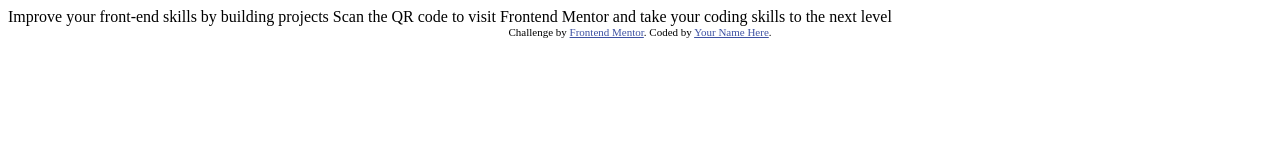
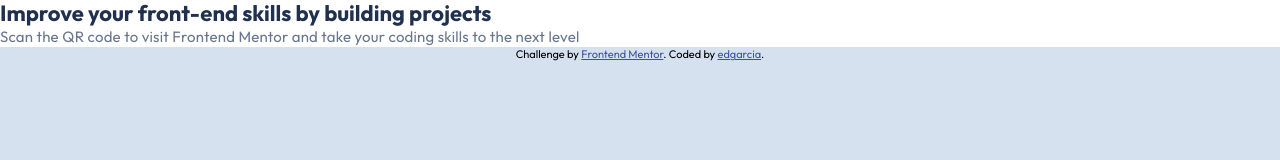
Before and after one commit to edgarciavfx/qr-code-component, a plain HTML site: page index.html in a window 1280 px wide. Drawn offline with Linux system fonts and the light colour scheme.

Commit message:
starter setup fot html/css (#1)

```diff
--- /dev/null
+++ b/css/style.css
@@ -0,0 +1,44 @@
+:root {
+  --slate-900: #1f314f;
+  --slate-500: #68778d;
+  --slate-300: #d5e1ef;
+}
+
+* {
+  margin: 0;
+  padding: 0;
+  box-sizing: border-box;
+}
+
+body {
+  background-color: var(--slate-300);
+  font-family: "Outfit", sans-serif;
+}
+
+h1 {
+  font-size: 22px;
+  line-height: 1.2;
+  letter-spacing: 0;
+  font-weight: bold;
+  color: var(--slate-900);
+}
+
+p {
+  font-size: 15px;
+  line-height: 1.4;
+  letter-spacing: 0.2px;
+  color: var(--slate-500);
+}
+
+.card {
+  background-color: white;
+}
+
+/* FEM atribution */
+.attribution {
+  font-size: 11px;
+  text-align: center;
+}
+.attribution a {
+  color: hsl(228, 45%, 44%);
+}
--- a/index.html
+++ b/index.html
@@ -1,28 +1,38 @@
 <!DOCTYPE html>
 <html lang="en">
   <head>
-  <meta charset="UTF-8">
-  <meta name="viewport" content="width=device-width, initial-scale=1.0"> <!-- displays site properly based on user's device -->
-
-  <link rel="icon" type="image/png" sizes="32x32" href="./images/favicon-32x32.png">
-
+    <meta charset="UTF-8" />
+    <meta name="viewport" content="width=device-width, initial-scale=1.0" />
+    <!-- displays site properly based on user's device -->
+    <link
+      rel="icon"
+      type="image/png"
+      sizes="32x32"
+      href="./images/favicon-32x32.png"
+    />
+    <link rel="preconnect" href="https://fonts.googleapis.com" />
+    <link rel="preconnect" href="https://fonts.gstatic.com" crossorigin />
+    <link
+      href="https://fonts.googleapis.com/css2?family=Outfit:wght@100..900&display=swap"
+      rel="stylesheet"
+    />
+    <link rel="stylesheet" href="/css/style.css" />
     <title>Frontend Mentor | QR code component</title>
-
-  <!-- Feel free to remove these styles or customise in your own stylesheet 👍 -->
-  <style>
-    .attribution { font-size: 11px; text-align: center; }
-    .attribution a { color: hsl(228, 45%, 44%); }
-  </style>
   </head>
   <body>
-
-  Improve your front-end skills by building projects
-
-  Scan the QR code to visit Frontend Mentor and take your coding skills to the next level
+    <div class="card">
+      <h1>Improve your front-end skills by building projects</h1>
+      <p>
+        Scan the QR code to visit Frontend Mentor and take your coding skills to
+        the next level
+      </p>
+    </div>
 
     <div class="attribution">
-    Challenge by <a href="https://www.frontendmentor.io?ref=challenge" target="_blank">Frontend Mentor</a>.
-    Coded by <a href="#">Your Name Here</a>.
+      Challenge by
+      <a href="https://www.frontendmentor.io?ref=challenge" target="_blank"
+        >Frontend Mentor</a
+      >. Coded by <a href="#">edgarcia</a>.
     </div>
   </body>
 </html>
```
Lines whose indentation alone changed are shown as unchanged.
